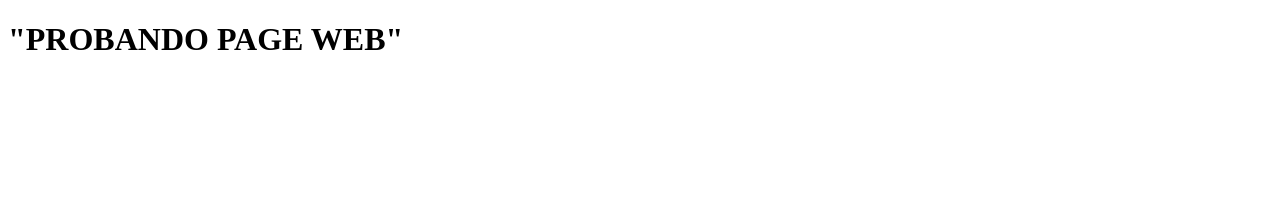
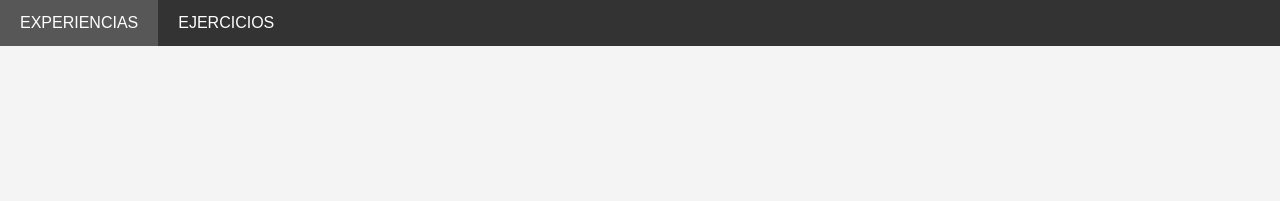
Before and after one commit to MGCJOCKER/GRUPOB_APP_P.github.io, a plain HTML site: page index.html in a window 1280 px wide. Drawn offline with Linux system fonts and the light colour scheme.

Commit message:
Barra de Navegacion
Se creo la barra de navegacion y se añadio styles.css para mejorar el diseño

```diff
--- a/index.html
+++ b/index.html
@@ -1,11 +1,30 @@
 <!DOCTYPE html>
-<html lang="en">
+<html lang="es">
 <head>
     <meta charset="UTF-8">
     <meta name="viewport" content="width=device-width, initial-scale=1.0">
-    <title>Document</title>
+    <title>Barra de Navegación</title>
+    <link rel="stylesheet" href="styles.css">
 </head>
 <body>
-    <h1>"PROBANDO PAGE WEB"</h1>
+    <nav class="navbar">
+        <ul class="menu">
+            <li><a href="#">EXPERIENCIAS</a>
+                <ul class="submenu">
+                    <li><a href="#">Experiencia 1</a></li>
+                    <li><a href="#">Experiencia 2</a></li>
+                    <li><a href="#">Experiencia 3</a></li>
+                    <li><a href="#">Experiencia 4</a></li>
+                </ul>
+            </li>
+            <li><a href="#">EJERCICIOS</a>
+                <ul class="submenu">
+                    <li><a href="#">Ejercicio 1</a></li>
+                    <li><a href="#">Ejercicio 2</a></li>
+                    <li><a href="#">Ejercicio 3</a></li>
+                </ul>
+            </li>
+        </ul>
+    </nav>
 </body>
 </html>
--- /dev/null
+++ b/styles.css
@@ -0,0 +1,60 @@
+body {
+    font-family: Arial, sans-serif;
+    margin: 0;
+    padding: 0;
+    background-color: #f4f4f4;
+}
+
+.navbar {
+    background-color: #333;
+    overflow: hidden;
+}
+
+.navbar .menu {
+    list-style-type: none;
+    margin: 0;
+    padding: 0;
+    display: flex;
+}
+
+.navbar .menu > li {
+    position: relative;
+}
+
+.navbar .menu > li > a {
+    display: block;
+    color: white;
+    padding: 14px 20px;
+    text-decoration: none;
+    text-align: center;
+}
+
+.navbar .menu > li > a:hover {
+    background-color: #575757;
+}
+
+.navbar .submenu {
+    display: none;
+    position: absolute;
+    top: 100%;
+    left: 0;
+    background-color: #333;
+    list-style-type: none;
+    margin: 0;
+    padding: 0;
+}
+
+.navbar .submenu > li > a {
+    display: block;
+    padding: 10px 20px;
+    color: white;
+    text-decoration: none;
+}
+
+.navbar .submenu > li > a:hover {
+    background-color: #575757;
+}
+
+.navbar .menu > li:hover .submenu {
+    display: block;
+}
```
